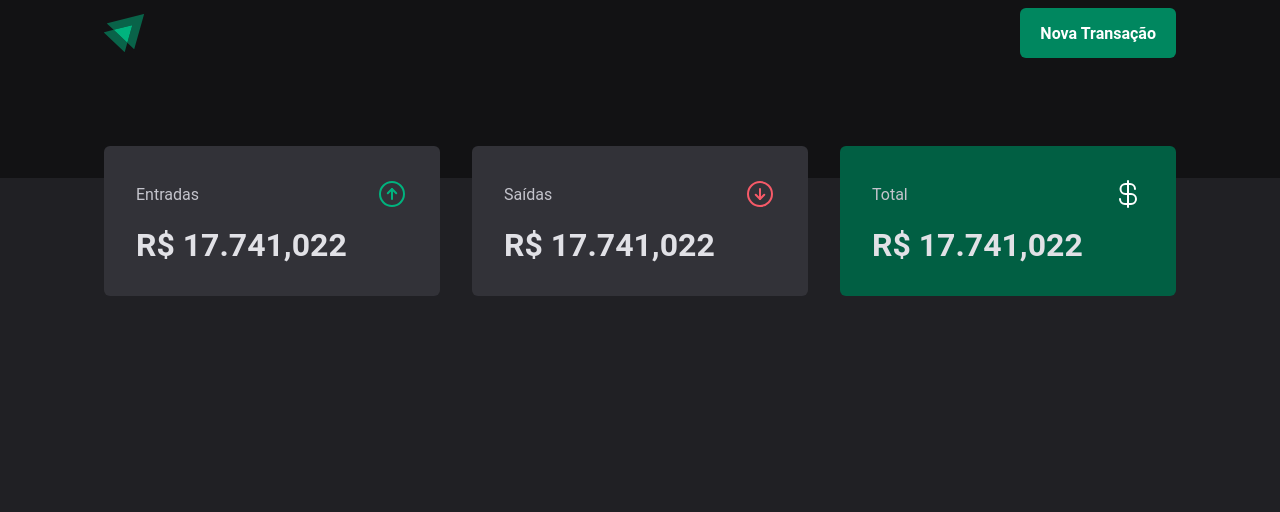
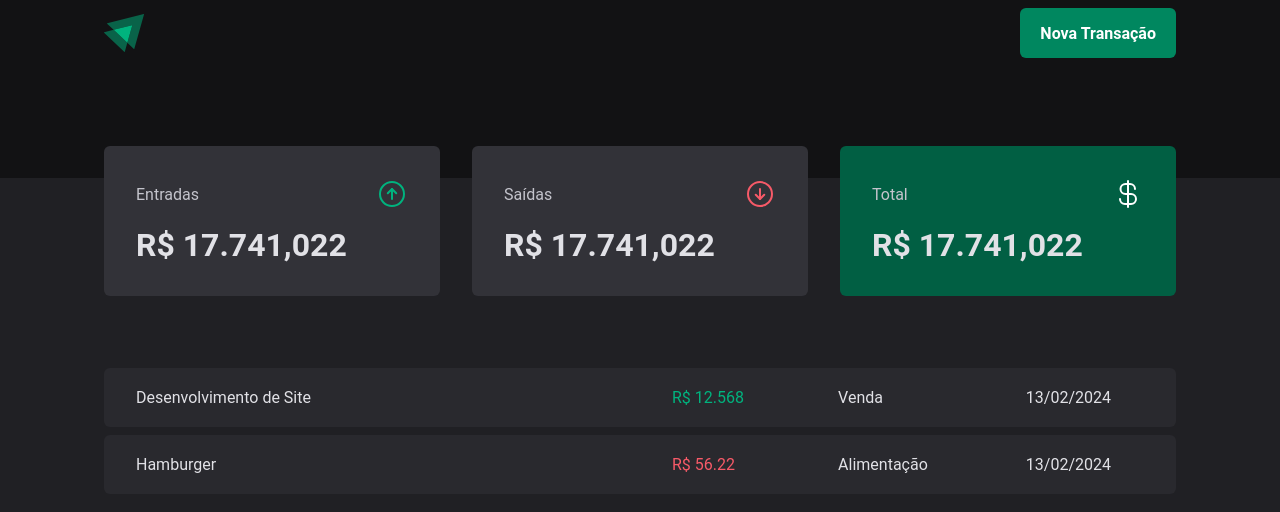
Before and after one commit to simaomenezes/Reactjs-HTTP-Performance, a React (Vite) app in the folder 03-dt-money/: page / in a window 1280 px wide. Shown: the top 512 px of the page. Built offline with nearby package versions, Linux system fonts and the light colour scheme.

Commit message:
feat: Create table transactions

```diff
--- a/03-dt-money/src/pages/Transactions/index.tsx
+++ b/03-dt-money/src/pages/Transactions/index.tsx
@@ -1,11 +1,40 @@
 import { Header } from '../../components/Header'
 import { Summary } from '../../components/Summary'
+
+import {
+  PriceHighlight,
+  TransactionsContainer,
+  TransactionsTable,
+} from './styles'
 
 export function Transactions() {
   return (
     <div>
       <Header />
       <Summary />
+
+      <TransactionsContainer>
+        <TransactionsTable>
+          <tbody>
+            <tr>
+              <td width="50%">Desenvolvimento de Site</td>
+              <td>
+                <PriceHighlight variant="income">R$ 12.568</PriceHighlight>
+              </td>
+              <td>Venda</td>
+              <td>13/02/2024</td>
+            </tr>
+            <tr>
+              <td width="50%">Hamburger</td>
+              <td>
+                <PriceHighlight variant="outcome">R$ 56.22</PriceHighlight>
+              </td>
+              <td>Alimentação</td>
+              <td>13/02/2024</td>
+            </tr>
+          </tbody>
+        </TransactionsTable>
+      </TransactionsContainer>
     </div>
   )
 }
```
